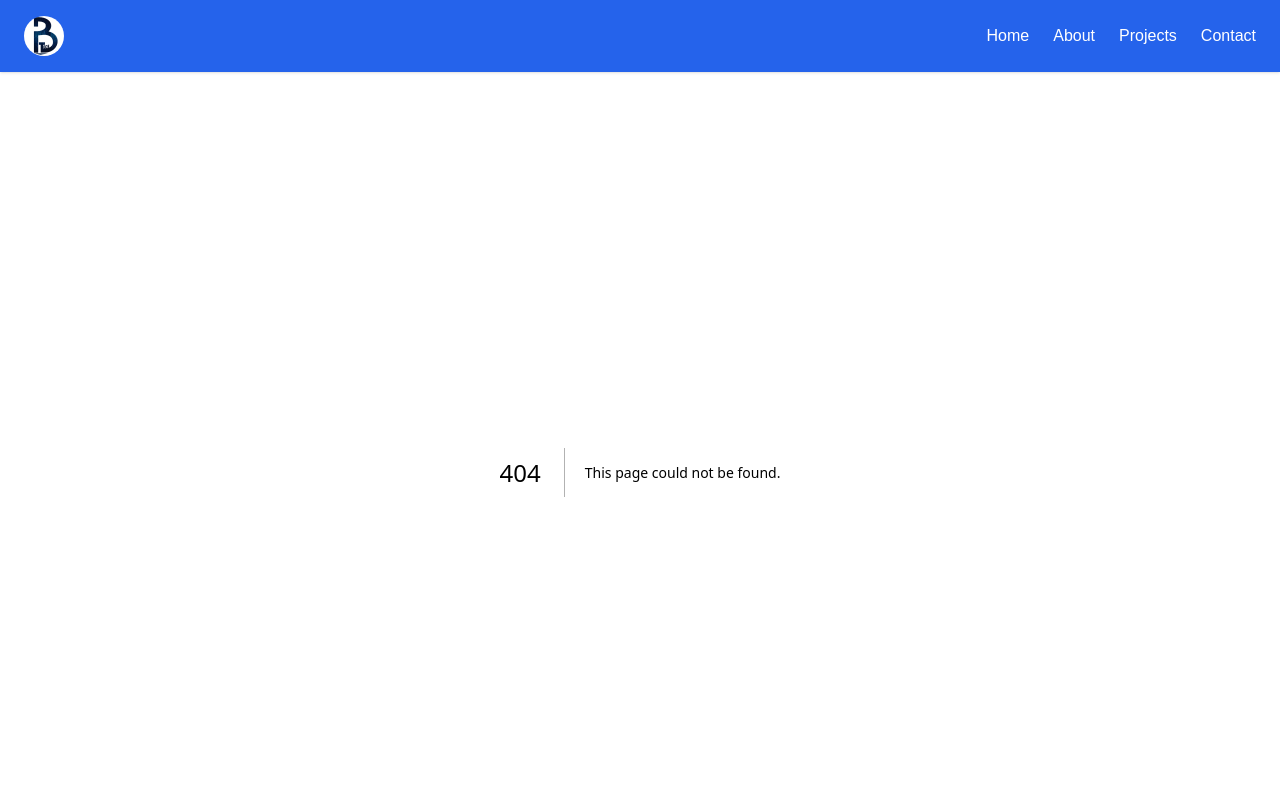
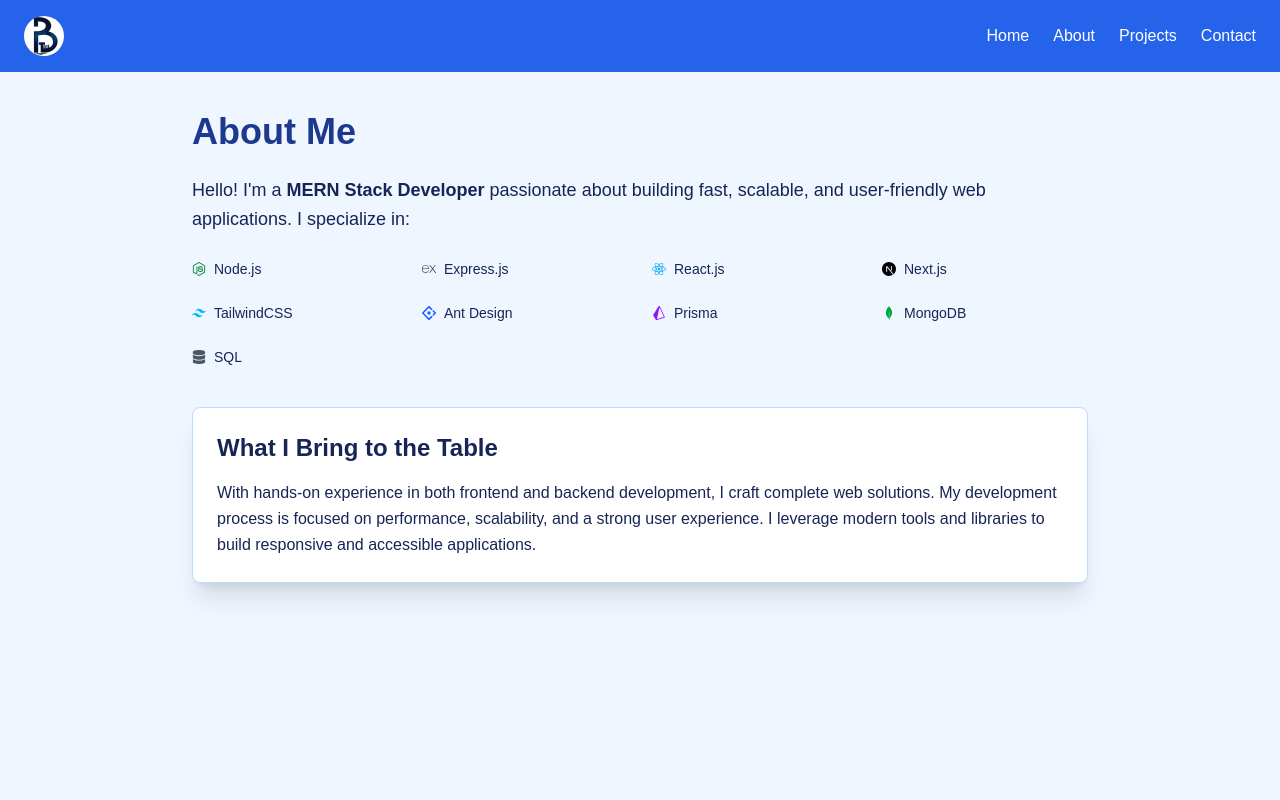
Before and after one commit to B-gentle/next-portfolio, a Next.js app: page /about in a window 1280 px wide. Before the commit this address had no page. Shown: the top 800 px of the page. Built offline with nearby package versions, Linux system fonts and the light colour scheme.

Commit message:
added about us page

```diff
--- /dev/null
+++ b/app/about/page.tsx
@@ -0,0 +1,87 @@
+'use client';
+import React from "react";
+import { motion } from "framer-motion";
+import { FaNodeJs, FaReact, FaDatabase } from "react-icons/fa";
+import {
+  SiMongodb,
+  SiNextdotjs,
+  SiExpress,
+  SiTailwindcss,
+  SiAntdesign,
+  SiPrisma,
+//   SiTypescript,
+} from "react-icons/si";
+
+export default function AboutMe() {
+  return (
+    <div className="min-h-screen bg-blue-50 text-blue-950 py-10 px-4 md:px-16">
+      <motion.div
+        initial={{ opacity: 0, y: 20 }}
+        animate={{ opacity: 1, y: 0 }}
+        transition={{ duration: 0.8 }}
+        className="max-w-4xl mx-auto"
+      >
+        <h1 className="text-4xl font-bold mb-6 text-blue-900">About Me</h1>
+        <p className="text-lg leading-relaxed mb-6">
+          Hello! I&apos;m a{" "}
+          <span className="font-semibold">MERN Stack Developer</span> passionate
+          about building fast, scalable, and user-friendly web applications. I
+          specialize in:
+        </p>
+
+        <motion.ul
+          initial={{ opacity: 0 }}
+          animate={{ opacity: 1 }}
+          transition={{ delay: 0.3, duration: 0.6 }}
+          className="grid grid-cols-2 sm:grid-cols-3 md:grid-cols-4 gap-6 text-sm"
+        >
+          <li className="flex items-center gap-2">
+            <FaNodeJs className="text-green-700" /> Node.js
+          </li>
+          <li className="flex items-center gap-2">
+            <SiExpress className="text-gray-800" /> Express.js
+          </li>
+          <li className="flex items-center gap-2">
+            <FaReact className="text-sky-500" /> React.js
+          </li>
+          <li className="flex items-center gap-2">
+            <SiNextdotjs className="text-black" /> Next.js
+          </li>
+          <li className="flex items-center gap-2">
+            <SiTailwindcss className="text-sky-400" /> TailwindCSS
+          </li>
+          <li className="flex items-center gap-2">
+            <SiAntdesign className="text-blue-600" /> Ant Design
+          </li>
+          <li className="flex items-center gap-2">
+            <SiPrisma className="text-purple-600" /> Prisma
+          </li>
+          <li className="flex items-center gap-2">
+            <SiMongodb className="text-green-600" /> MongoDB
+          </li>
+          <li className="flex items-center gap-2">
+            <FaDatabase className="text-gray-600" /> SQL
+          </li>
+        </motion.ul>
+
+        <motion.div
+          initial={{ opacity: 0, scale: 0.95 }}
+          animate={{ opacity: 1, scale: 1 }}
+          transition={{ delay: 0.5, duration: 0.6 }}
+          className="mt-10 bg-white p-6 rounded-lg shadow-xl border border-blue-200"
+        >
+          <h2 className="text-2xl font-semibold mb-4">
+            What I Bring to the Table
+          </h2>
+          <p className="text-base leading-relaxed">
+            With hands-on experience in both frontend and backend development, I
+            craft complete web solutions. My development process is focused on
+            performance, scalability, and a strong user experience. I leverage
+            modern tools and libraries to build responsive and accessible
+            applications.
+          </p>
+        </motion.div>
+      </motion.div>
+    </div>
+  );
+}
--- a/components/About.tsx
+++ b/components/About.tsx
@@ -1,5 +1,5 @@
-'use client'
-import { motion } from 'framer-motion'
+"use client";
+import { motion } from "framer-motion";
 
 export default function About() {
   return (
@@ -27,7 +27,10 @@ export default function About() {
           transition={{ delay: 0.2, duration: 0.6 }}
           className="mb-4 text-base sm:text-lg"
         >
-          [Briefly introduce yourself here. Mention your skills, experience, and what makes you passionate about technology.]
+          Hello! I&#39;m a{" "}
+          <span className="font-semibold">MERN Stack Developer</span> passionate
+          about building fast, scalable, and user-friendly web applications. I
+          specialize in:
         </motion.p>
         <ul className="list-disc list-inside space-y-1">
           <li>Frontend: React, Next.js, Tailwind</li>
@@ -36,5 +39,5 @@ export default function About() {
         </ul>
       </div>
     </motion.section>
-  )
+  );
 }
--- a/components/Footer.tsx
+++ b/components/Footer.tsx
@@ -15,7 +15,7 @@ export default function Footer() {
       {/* Social icons */}
       <div className="flex gap-8 my-8">
         <a
-          href="https://twitter.com/"
+          href="https://x.com/B_Gentle12"
           target="_blank"
           rel="noopener noreferrer"
           className="text-white hover:text-gray-300 transition rounded-full border border-gray-200 p-3"
@@ -23,7 +23,7 @@ export default function Footer() {
           <FaTwitter size={30} />
         </a>
         <a
-          href="mailto:eyo@example.com"
+          href="mailto:brighteyo16@gmail.com"
           target="_blank"
           rel="noopener noreferrer"
           className="text-white hover:text-gray-300 transition rounded-full border border-gray-200 p-3"
@@ -31,7 +31,7 @@ export default function Footer() {
           <SiGmail size={30} />
         </a>
         <a
-          href="https://linkedin.com/"
+          href="https://www.linkedin.com/in/bright-eyo-48a29a163/"
           target="_blank"
           rel="noopener noreferrer"
           className="text-white hover:text-gray-300 transition rounded-full border border-gray-200 p-3"
@@ -39,7 +39,7 @@ export default function Footer() {
           <FaLinkedin size={30} />
         </a>
         <a
-          href="https://github.com/"
+          href="https://github.com/B-gentle"
           target="_blank"
           rel="noopener noreferrer"
           className="text-white hover:text-gray-300 transition rounded-full border border-gray-200 p-3"
```
